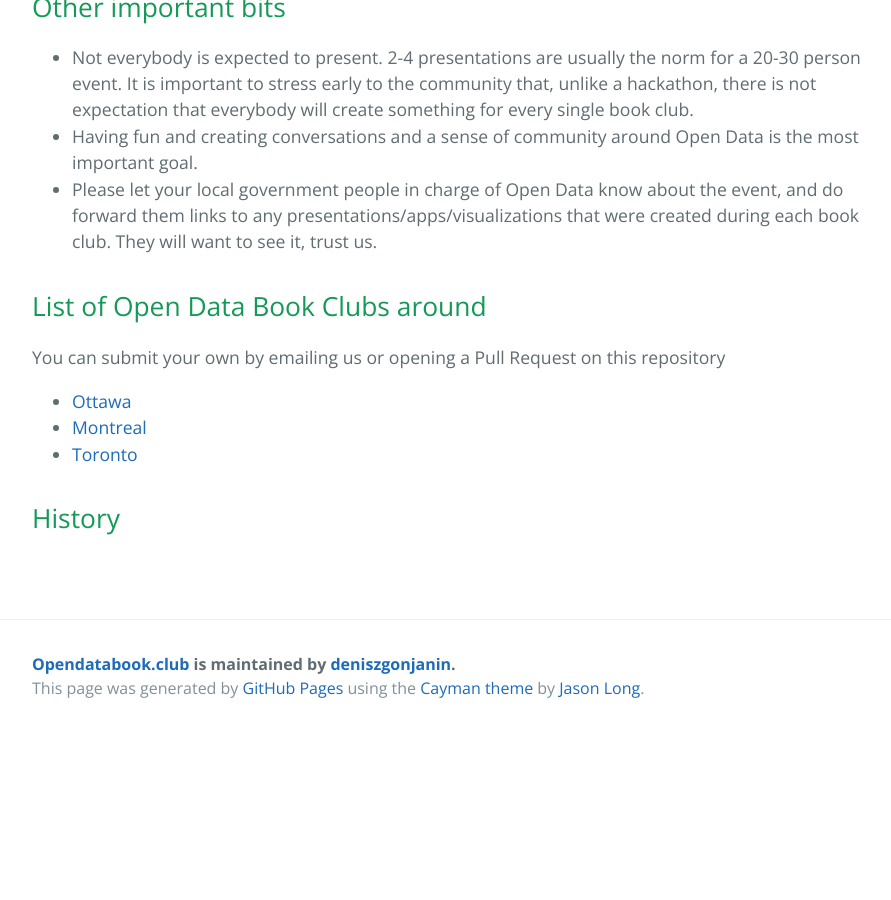
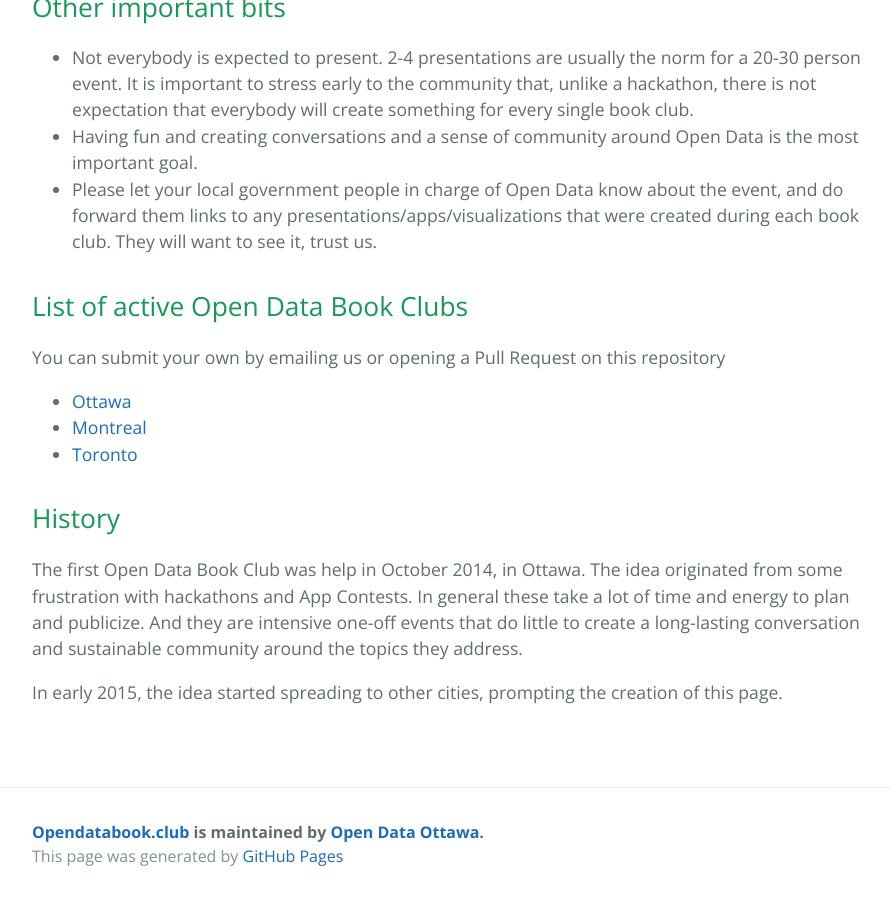
Before and after one commit to deniszgonjanin/opendatabook.club, a Jekyll site: the page built from index.md, in a window 1280 px wide and 900 px high, scrolled down 1719 px. Shown: the whole window, without its empty margins (192-1083 px from the left). Built offline with Jekyll 4.4.1, drawn with Linux system fonts in a browser that asks for light colours; before the commit the page ends 2451 px from its top, so only the background shows below that.

Commit message:
touchups

```diff
--- a/_includes/content.md
+++ b/_includes/content.md
@@ -42,7 +42,7 @@ Each book club is a nightly event, usually taking around 3 hours. It’s usually
 - Having fun and creating conversations and a sense of community around Open Data is the most important goal.
 - Please let your local government people in charge of Open Data know about the event, and do forward them links to any presentations/apps/visualizations that were created during each book club. They will want to see it, trust us.
 
-## List of Open Data Book Clubs around
+## List of active Open Data Book Clubs
 
 You can submit your own by emailing us or opening a Pull Request on this repository
 
@@ -51,3 +51,6 @@ You can submit your own by emailing us or opening a Pull Request on this reposit
 - [Toronto](http://www.meetup.com/opentoronto/)
 
 ## History
+The first Open Data Book Club was help in October 2014, in Ottawa. The idea originated from some frustration with hackathons and App Contests. In general these take a lot of time and energy to plan and publicize. And they are intensive one-off events that do little to create a long-lasting conversation and sustainable community around the topics they address.
+
+In early 2015, the idea started spreading to other cities, prompting the creation of this page.
--- a/_includes/footer.html
+++ b/_includes/footer.html
@@ -1,5 +1,5 @@
 <footer class="site-footer main-content">
-  <span class="site-footer-owner"><a href="https://github.com/deniszgonjanin/opendatabook.club">Opendatabook.club</a> is maintained by <a href="https://github.com/deniszgonjanin">deniszgonjanin</a>.</span>
+  <span class="site-footer-owner"><a href="https://github.com/deniszgonjanin/opendatabook.club">Opendatabook.club</a> is maintained by <a href="opendataottawa.ca">Open Data Ottawa</a>.</span>
 
-  <span class="site-footer-credits">This page was generated by <a href="https://pages.github.com">GitHub Pages</a> using the <a href="https://github.com/jasonlong/cayman-theme">Cayman theme</a> by <a href="https://twitter.com/jasonlong">Jason Long</a>.</span>
+  <span class="site-footer-credits">This page was generated by <a href="https://pages.github.com">GitHub Pages</a></span>
 </footer>
```
